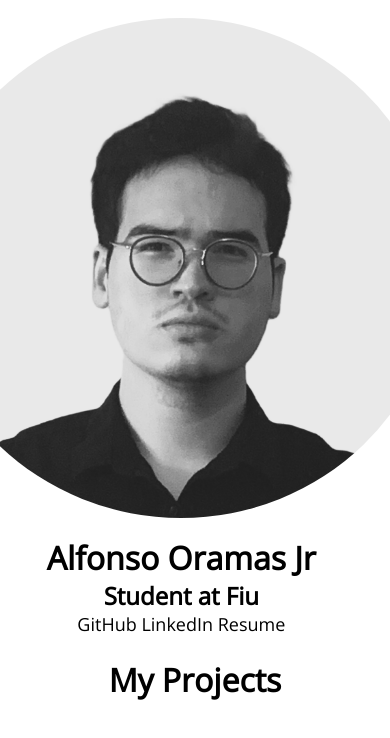
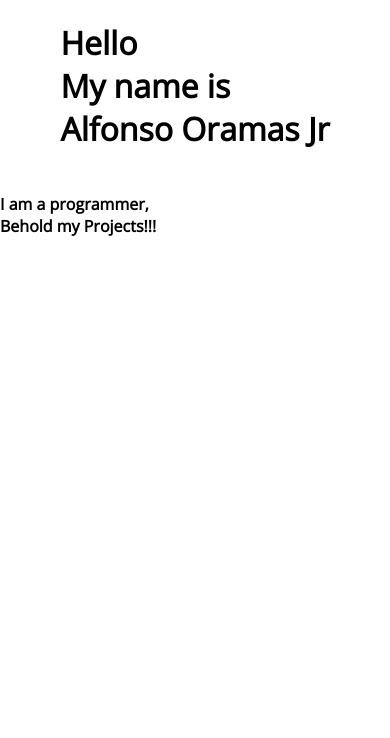
Before and after one commit to alfonsoOramasJr/alfonsoOramasJr.github.io, a plain HTML site: page index.html in a window 390 px wide. Drawn offline with nearby package versions, Linux system fonts and the light colour scheme.

Commit message:
NEW: Restarting the portfolio, added a new header.

```diff
--- a/index.html
+++ b/index.html
@@ -15,20 +15,18 @@
 
     <body>
         <div class="header">
-            <img src="resources/images/profile-black-and-white.jpg" class="profile-picture"></img>
-            <div class="right-side-container">
-                <h1 class="name">Alfonso Oramas Jr</h1>
-                <h1 class="professional-position">Student at Fiu</h1>
-                <div class="direct-links">
-                    <a target="_blank" href="https://github.com/alfonsoOramasJr/alfonsoOramasJr.github.io" class="GitHub">GitHub</a>
-                    <a target="_blank" href="https://www.linkedin.com/in/alfonso-oramas-jr/" class="LinkedIn">LinkedIn</a>
-                    <a target="blank" href="/resources/resumes/resume 01-12-2024.pdf">Resume</a>
-                </div>
-            </div>
+            <h1>
+                Hello <br>
+                My name is <br>
+                Alfonso Oramas Jr
+            </h1>
         </div>
 
-        <div class="projects">
-            <h1 class="introduction">My Projects</h1>
+        <div class="ambition">
+            <h4>
+                I am a programmer, <br>
+                Behold my Projects!!!
+            </h4>
         </div>
 
     </body>
--- a/pages/index/style.css
+++ b/pages/index/style.css
@@ -1,103 +1,15 @@
-@keyframes fadeIn {
-    0% { opacity: 0;}
-    100% {opacity: 1;}
-}
 /* Removes horizontal scrolling. */
 html, body {
     overflow-x: hidden;
 }
 body {
-    position: relative;
     margin: 0;
+    padding: 0;
+
     font-family: 'Open Sans', sans-serif;
 }
-/* Removes hyperlink highlights and default color. */
-a {
-    text-decoration: none;
-    color: black;
-}
-/* On cursor hover, text becomes gray to show the user that it is a link. */
-a:hover {
-    color: gray;
-}
-/* ****************************************************************
-   ************** HEADER ******************************************
-   **************************************************************** */
-
-/* *************** DESKTOP VIEW *********************************** */
+/* Header */
 .header {
     display: flex;
     justify-content: center;
-    margin-right: 7%;
 }
-.header > .profile-picture {
-    margin: 5%; /* Adds spacing between the edges of the website. */
-    border-radius: 100%;
-
-    width: 40%;
-    height: 40%;
-
-    /* Sets a limit on the maximum height for the profile picture. */
-    max-height: 355px;
-    /* On mobile view this causes cutting into the website near the edges,
-       going to leave it here since I think it looks neat. */
-    width: auto;
-}
-/* Adds spacing between the name/position from the profile picture. */
-.header > .right-side-container {
-    display: flex;
-    flex-direction: column;
-    justify-content: center;
-}
-/* Removed margin so that the text would be grouped up closer together. */
-.header > .right-side-container > .name {
-    margin: 0;
-}
-.header > .right-side-container > .professional-position {
-    margin: 0;
-    animation: fadeIn 2s;
-}
-.header > .right-side-container > .direct-links {
-    font-size: large;
-    animation: fadeIn 4s;
-}
-/* ************** MOBILE VIEW ************************************ */
-@media only screen and (max-width: 600px) {
-    .header {
-        display: flex;
-        flex-direction: column;
-
-        /* Aligns the text && profile picture to the center of the of the screen. */
-        align-items: center;
-        text-align: center;
-    }
-    .header > .profile-picture {
-        /* To get more "cut-in" on larger devices. */
-        max-height: 500px;
-    }
-    .header > .right-side-container > .name {
-        font-size: xx-large;
-        margin: 0;
-    }
-    .header > .right-side-container > .professional-position {
-        font-size: x-large;
-        justify-content: center;
-        margin: 0;
-    }
-    .header > .right-side-container > .direct-links {
-        font-size: large;
-    }
-}
-
-/* ****************************************************************
-   ************** PROJECTS ****************************************
-   **************************************************************** */
-
-.projects > .introduction {
-    text-align: center;
-}
-@media only screen and (max-width: 600px){
-    .projects > .introduction {
-        font-size: xx-large;
-    }
-}
```
